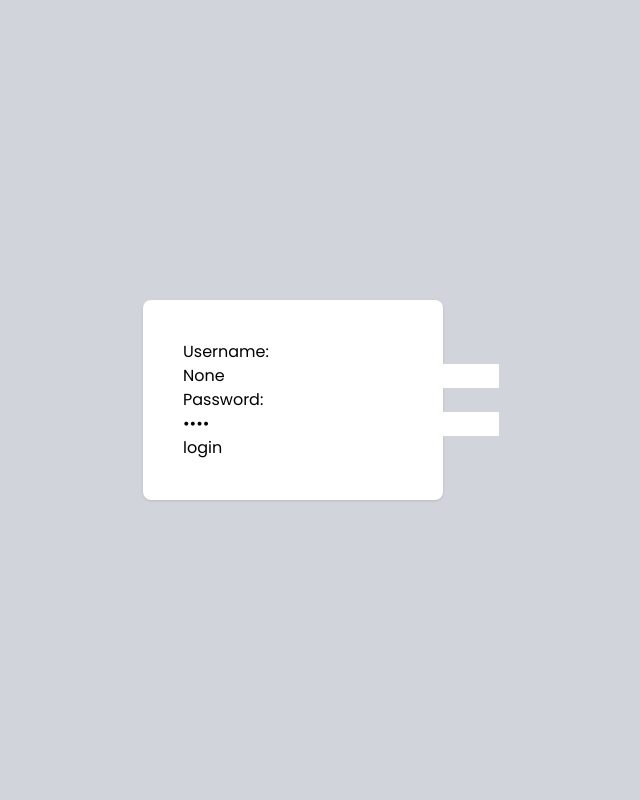
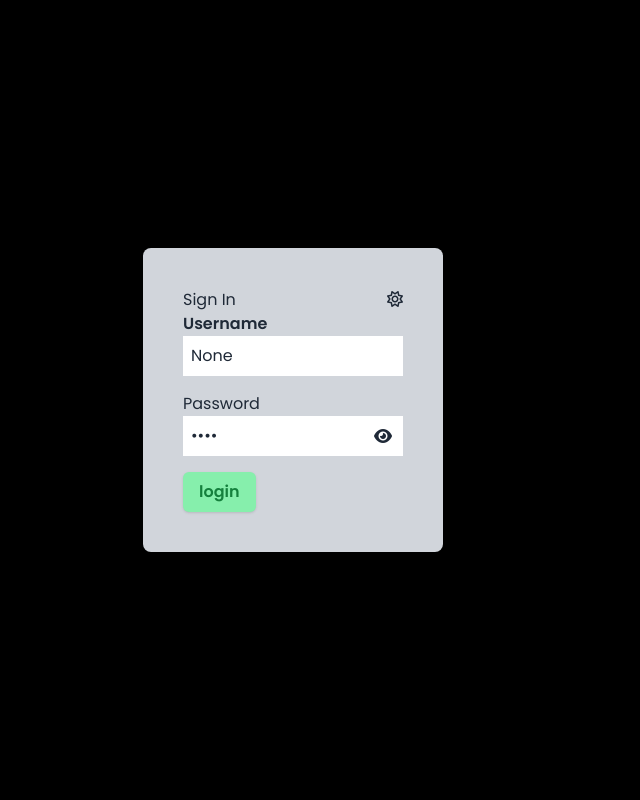
Before and after one commit to karimelkh/inventory_ms, a Django app: page /login/ in a window 1280 px wide. Shown: the whole page, without its empty margins (347-987 px from the left). Run offline with Django 4.2, Linux system fonts and the light colour scheme; style sheets or scripts are compiled from the project's sources.

Commit message:
miner changes & fixes

```diff
--- a/main/templates/main/base.html
+++ b/main/templates/main/base.html
@@ -22,18 +22,50 @@
 				<a href="#" class="duration-250 hover:text-red-500">
 					<i class="fa-solid fa-boxes-stacked"></i>
 				</a>
-				<ul class="flex flex-col justify-center">
-					<li class="w-full">
-						<button class="w-20 flex items-center justify-between" id="tog-usermenu-btn">
+				<ul class="flex items-center justify-center">
+					<li class="relative h-full mr-12">
+						<button id="tog-newmenu-btn" class="header-btn">
+							<i class="fa-solid fa-circle-plus"></i>
+							<span class="ml-2">
+								New
+							</span>
+						</button>
+						<ul id="newmenu-list" class="menu">
+							<li class="px-4 py-2 rounded-md duration-250 hover:bg-gray-200">
+								<a href="/new/item" class="flex items-center">
+									<i class="fa-solid fa-cubes w-3"></i>
+									<span class="mx-4">Item</span>
+								</a>
+							</li>
+							<li class="px-4 py-2 rounded-md duration-250 hover:bg-gray-200">
+								<a href="/new/locations" class="flex items-center">
+									<i class="fa-solid fa-thumbtack w-3"></i>
+									<span class="mx-4">Location</span>
+								</a>
+							</li>
+							<li class="px-4 py-2 rounded-md duration-250 hover:bg-gray-200">
+								<a href="/new/categories" class="flex items-center">
+									<i class="fa-solid fa-list w-3"></i>
+									<span class="mx-4">Category</span>
+								</a>
+							</li>
+							<li class="px-4 py-2 rounded-md duration-250 hover:bg-gray-200">
+								<a href="suppliers" class="flex items-center">
+									<i class="fa-solid fa-building w-3"></i>
+									<span class="mx-4">Supplier</span>
+								</a>
+							</li>
+						</ul>
+					</li>
+					<li class="relative h-full">
+						<button class="header-btn" id="tog-usermenu-btn">
 							<i class="fa-solid fa-user"></i>
-							<span class="text-sm font-bold">
+							<span class="mx-2 text-sm font-semibold">
 								{{ username }}
 							</span>
 							<i class="fa-solid fa-caret-down"></i>
 						</button>
-					</li>
-					<li id="usermenu-list" class="hidden">
-						<ul class="absolute top-[60px] text-center bg-white rounded-md shadow">
+						<ul id="usermenu-list" class="menu">
 							<li class="px-4 py-2 rounded-md duration-250 hover:bg-gray-200">
 								<a href="#" class="flex items-center">
 									<i class="fa-solid fa-gear w-3"></i>
@@ -41,8 +73,9 @@
 								</a>
 							</li>
 							<li id="theme-switcher" class="px-4 py-2 rounded-md duration-250 hover:bg-gray-200">
-								<a href="#" class="flex items-center">
+								<a class="flex items-center">
 									<i class="fa-solid fa-sun w-3" id="light-icon"></i>
+									<i style="display:none" class="fa-solid fa-moon w-3" id="dark-icon"></i>
 									<span class="mx-4">theme</span>
 								</a>
 							</li>
@@ -71,14 +104,14 @@
 				<i class="fa-solid fa-right-long"></i>
 			</button>
 			{% block sidebar %}
-			<aside id="sidebar" class="flex flex-col bg-gray-200 rounded-md shadow">
+			<aside id="sidebar" class="h-fit flex flex-col bg-gray-200 rounded-md shadow">
 				<div class="px-5 flex items-center justify-between bg-gray-300">
 					<span class="py-3 text-2xl font-bold">Browse</span>
 					<button id="hide-sidebar-btn" class="p-1 round-full sctive:bg-gray-800">
 						<i class="fa-regular fa-circle-xmark font-semibold duration-250 hover:text-red-700"></i>
 					</button>
 				</div>
-				<ul class="w-full mb-5 mr-5 text-lg">
+				<ul class="w-full mr-5 text-lg">
 					<li class="py-4 pr-4 pl-5 border-b-2 border-gray-300 duration-250 hover:bg-gray-700 hover:text-gray-50">
 						<a href="/items" class="w-full h-full flex items-center">
 							<i class="fa-solid fa-cubes w-5"></i>
@@ -115,7 +148,7 @@
 							</span>
 						</a>
 					</li>
-					<li class="py-4 pr-4 pl-5 border-b-2 border-gray-300 duration-250 hover:bg-gray-700 hover:text-gray-50">
+					<li class="py-4 pr-4 pl-5 duration-250 hover:bg-gray-300">
 						<a href="/orders" class="w-full flex items-center">
 							<i class="fa-solid fa-truck w-5"></i>
 							<span class="mx-4 capitalize">orders</span>
@@ -131,8 +164,12 @@
 			{% block content %}
 			<main class="mx-20">
 				{% block actions %}
-				<section class="text-center">
-					actions
+				<section class="w-full bg-gray-50">
+					<div class="flex items-center justify-between bg-green-100">
+						<h1 class="">
+							Items
+						</h1>
+					</div>
 				</section>
 				{% endblock %}
 				{% block table %}
@@ -179,6 +216,11 @@
 		{% endblock %}
 
 		<script src="{% static 'js/jquery.min.js' %}"></script>
+		<script src="{% static 'js/theme.js' %}"></script>
+
+		{% block scripts %}
 		<script src="{% static 'js/main.js' %}"></script>
+		{% endblock %}
+
 	</body>
 </html>
--- a/main/templates/main/login.html
+++ b/main/templates/main/login.html
@@ -1,4 +1,5 @@
 {% extends "main/base.html" %}
+{% load static %}
 
 {% block title %}
 	Login
@@ -8,18 +9,32 @@
 {% endblock %}
 
 {% block main %}
-<section class="h-screen w-full p-10 flex items-center justify-center bg-gray-300">
-	<div class="w-1/4 p-10 rounded-lg shadow bg-white">
+<section class="h-screen w-full p-10 flex flex-col items-center justify-center bg-gray-100 dark:bg-black">
+	<div class="w-1/4 p-10 rounded-lg shadow text-gray-800 bg-gray-300">
+		<div class="flex items-center justify-between">
+			<h1 class="">Sign In</h1>
+			<button id="theme-switcher" class="">
+				<i id="dark-icon" style="display:none" class="fa-solid fa-moon"></i>
+				<i id="light-icon" class="fa-regular fa-sun"></i>
+			</button>
+		</div>
 		<form method="post" class="">
 			{% csrf_token %}
-			<label for="username">Username: </label>
-			<input type="text" id="username" name="username" value="{{ form.username.value }}">
-			<label for="password">Password: </label>
-			<input type="password" id="password" name="password" value="{{ form.password.value }}">
-			<button type="submit" class="">
+			<label for="username" class="block font-semibold">Username</label>
+			<input type="text" id="username" name="username" value="{{ form.username.value }}" class="w-full mb-4 p-2 outline-none">
+			<label for="password" class="block">Password</label>
+			<div class="relative w-full mb-4">
+				<input type="password" id="password" name="password" value="{{ form.password.value }}" class="hided-pw-field w-full p-2 outline-none">
+				<i id="hs-pw-btn" class="fa-solid fa-eye absolute top-[12px] right-[5%]"></i>
+			</div>
+			<button type="submit" class="px-4 py-2 block text-green-700 font-semibold bg-green-300 duration-250 hover:bg-green-400 focus:bg-green-500 focus:text-green-100 rounded-md shadow">
 				login
 			</button>
 		</form>
 	</div>
 </section>
 {% endblock %}
+
+{% block scripts %}
+<script src="{% static 'js/login.js' %}"></script>
+{% endblock %}
--- a/static/css/input.css
+++ b/static/css/input.css
@@ -3,3 +3,24 @@
 @tailwind base;
 @tailwind components;
 @tailwind utilities;
+
+input.hided-pw-field {}
+
+input.shown-pw-field {}
+
+.menu {
+	position: absolute;
+	top: 60px;
+	right: 0;
+	@apply bg-white;
+	@apply rounded-md;
+	@apply shadow;
+}
+
+.header-btn {
+	display: flex;
+	align-items: center;
+	justify-content: space-between;
+	@apply px-4;
+	@apply py-2;
+}
--- /dev/null
+++ b/static/js/login.js
@@ -0,0 +1,25 @@
+$(document).ready(function()
+{
+	$("#hs-pw-btn").click(togglePW);
+});
+
+function togglePW()
+{
+	let pwf = $("#password");
+	let tglPWBtn = $("#hs-pw-btn");
+
+	if(pwf.hasClass("hided-pw-field")) {
+		pwf.removeClass("hided-pw-field");
+		pwf.addClass("shown-pw-field");
+		pwf.prop("type", "text");
+		tglPWBtn.addClass("fa-eye-slash");
+		tglPWBtn.removeClass("fa-eye");
+	}
+	else {
+		pwf.removeClass("shown-pw-field");
+		pwf.addClass("hided-pw-field");
+		pwf.prop("type", "password");
+		tglPWBtn.addClass("fa-eye");
+		tglPWBtn.removeClass("fa-eye-slash");
+	}
+}
--- a/static/js/main.js
+++ b/static/js/main.js
@@ -2,6 +2,8 @@
 {
 	$("#hide-sidebar-btn").click(hideSideBar);
 	$("#show-sidebar-btn").click(showSideBar);
+	$("#tog-usermenu-btn").click(toggleUserMenu);
+	$("#tog-newmenu-btn").click(toggleNewMenu);
 });
 
 function hideSideBar()
@@ -17,3 +19,13 @@
 	$("#main-sec").addClass("grid");
 	$("#sidebar").show();
 }
+
+function toggleUserMenu()
+{
+	$("#usermenu-list").toggle();
+}
+
+function toggleNewMenu()
+{
+	$("#newmenu-list").toggle();
+}
--- /dev/null
+++ b/static/js/theme.js
@@ -0,0 +1,11 @@
+$(document).ready(function()
+{
+	$("#theme-switcher").click(switchTheme);
+});
+
+function switchTheme()
+{
+	$("html").toggleClass("dark");
+	$("#light-icon").toggle();
+	$("#dark-icon").toggle();
+}
```
